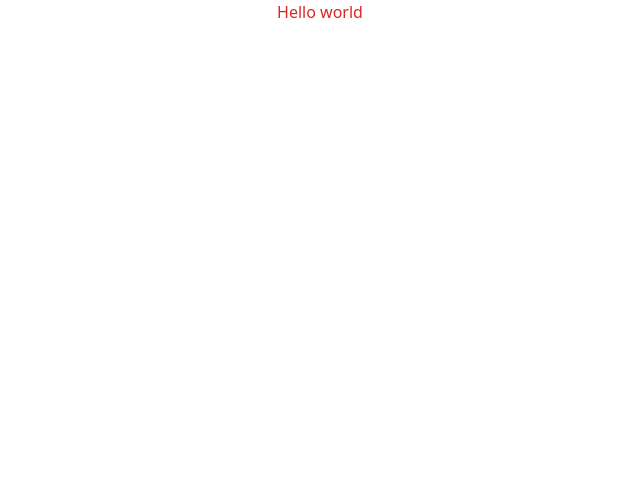
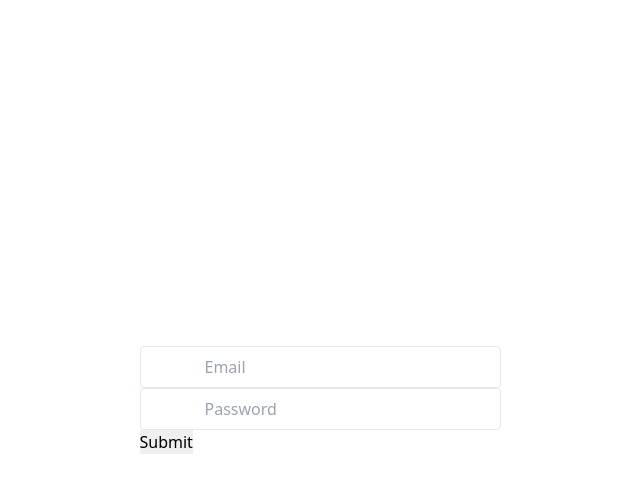
Before and after one commit to Xakim90/deliver, a React (Create React App) app in the folder client/: page / in a window 1280 px wide. Shown: the top 492 px of the page, without its empty margins (320-960 px from the left). Built offline with nearby package versions, Linux system fonts and the light colour scheme.

Commit message:
Login and Register pages in react-hook-form validate

```diff
--- a/client/package.json
+++ b/client/package.json
@@ -7,6 +7,7 @@
     "cra-template": "1.1.2",
     "react": "^17.0.2",
     "react-dom": "^17.0.2",
+    "react-hook-form": "^7.21.0",
     "react-scripts": "4.0.3"
   },
   "scripts": {
--- a/client/src/App.js
+++ b/client/src/App.js
@@ -1,8 +1,9 @@
+import Login from "./components/Login";
 
 function App() {
   return (
-    <div className="text-red-600 text-center">
-      Hello world
+    <div className="flex items-center justify-center h-screen">
+      <Login />
     </div>
   );
 }
--- /dev/null
+++ b/client/src/components/Login.js
@@ -0,0 +1,32 @@
+import React, { useState } from 'react'
+import { useForm } from 'react-hook-form'
+
+const Login = () => {
+    const {register, handleSubmit} = useForm()
+    const [result, setResult] = useState("")
+    console.log(result)
+
+    const onSubmit = (data) => {
+        setResult(JSON.stringify(data))
+    }
+
+    return (
+        <form onSubmit={handleSubmit(onSubmit)}>
+            <input
+                className="p-2 px-16 border rounded outline-none"
+                {...register("email")}
+                placeholder="Email"
+            />
+            <br />
+            <input
+                className="p-2 px-16 border rounded outline-none"
+                {...register("password")}
+                placeholder="Password"
+            />
+            <br />
+            <input type="submit" />
+        </form>
+    )
+}
+
+export default Login
--- /dev/null
+++ b/client/src/components/Register.js
@@ -0,0 +1,11 @@
+import React from 'react'
+
+const Register = () => {
+    return (
+        <div>
+
+        </div>
+    )
+}
+
+export default Register
```
Also changed, not shown: 1 other file (tests, documents, lock files or other folders).
